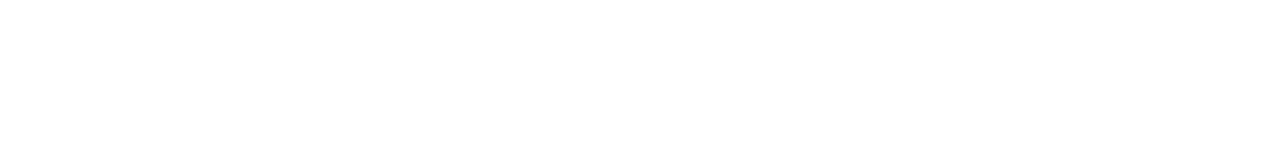
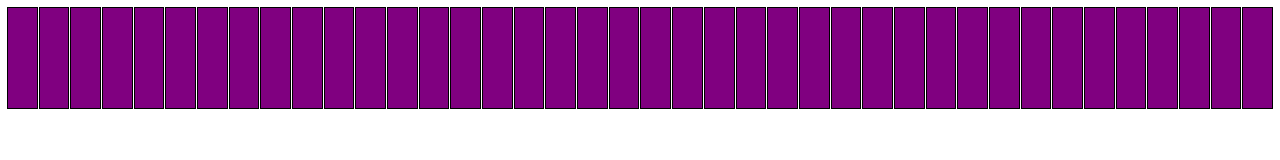
Before and after one commit to Bindholt/Bar-Chart2, a plain HTML site: page index.html in a window 1280 px wide. Drawn offline with Linux system fonts and the light colour scheme.

Commit message:
Lavet 40 søjler i et grid

```diff
--- a/index.html
+++ b/index.html
@@ -9,6 +9,48 @@
     <title>BarChart2</title>
 </head>
 <body>
+    <div id="barchart">
+        <div class="bar"></div>
+        <div class="bar"></div>
+        <div class="bar"></div>
+        <div class="bar"></div>
+        <div class="bar"></div>
+        <div class="bar"></div>
+        <div class="bar"></div>
+        <div class="bar"></div>
+        <div class="bar"></div>
+        <div class="bar"></div>
+        <div class="bar"></div>
+        <div class="bar"></div>
+        <div class="bar"></div>
+        <div class="bar"></div>
+        <div class="bar"></div>
+        <div class="bar"></div>
+        <div class="bar"></div>
+        <div class="bar"></div>
+        <div class="bar"></div>
+        <div class="bar"></div>
+        <div class="bar"></div>
+        <div class="bar"></div>
+        <div class="bar"></div>
+        <div class="bar"></div>
+        <div class="bar"></div>
+        <div class="bar"></div>
+        <div class="bar"></div>
+        <div class="bar"></div>
+        <div class="bar"></div>
+        <div class="bar"></div>
+        <div class="bar"></div>
+        <div class="bar"></div>
+        <div class="bar"></div>
+        <div class="bar"></div>
+        <div class="bar"></div>
+        <div class="bar"></div>
+        <div class="bar"></div>
+        <div class="bar"></div>
+        <div class="bar"></div>
+        <div class="bar"></div>
+    </div>
     <script src="app.js"></script>
 </body>
 </html>
--- a/style.css
+++ b/style.css
@@ -0,0 +1,12 @@
+#barchart {
+    display:grid;
+    grid-template-columns: repeat(40, 1fr);
+    gap: 3px;
+}
+
+.bar {
+    background-color: purple;
+    outline: 1px solid black;
+    height: 100px;
+
+}
```
